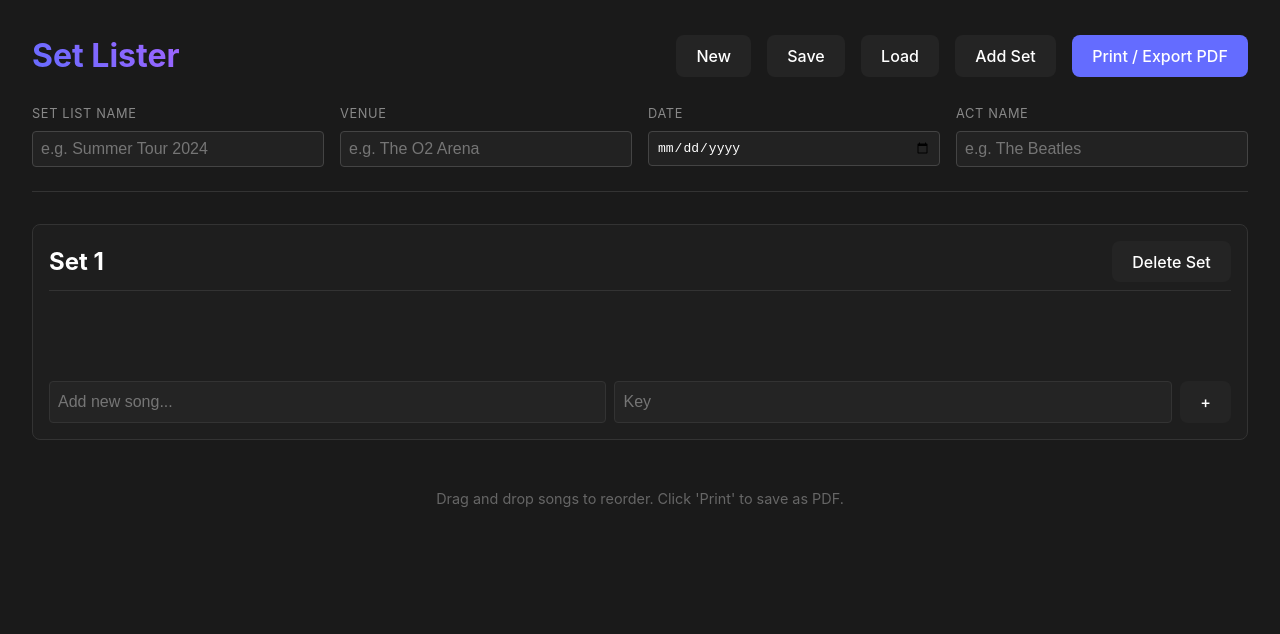
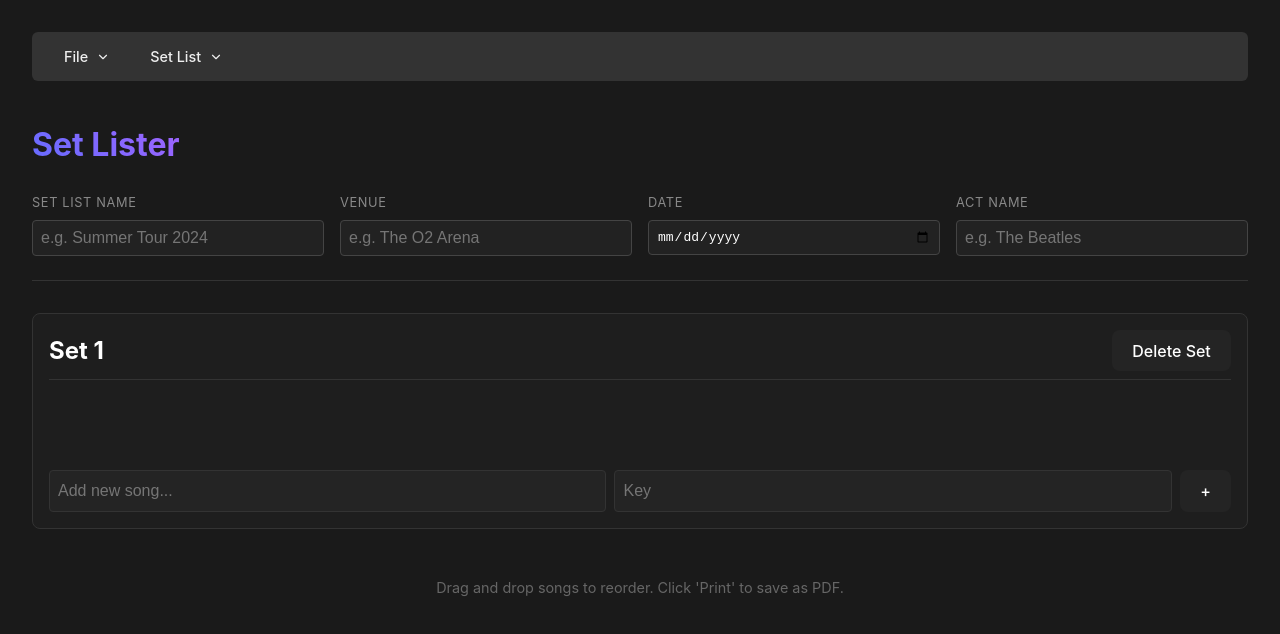
Before and after one commit to thebigdavec/set-lister, a Vue app: page / in a window 1280 px wide. Shown: the top 634 px of the page. Built offline with nearby package versions, Linux system fonts and the light colour scheme.

Commit message:
feat: Add MenuBar component to centralize file and setlist actions, replacing individual header buttons.

```diff
--- a/package.json
+++ b/package.json
@@ -9,6 +9,7 @@
     "preview": "vite preview"
   },
   "dependencies": {
+    "lucide-vue-next": "^0.554.0",
     "sortablejs": "^1.15.6",
     "vue": "^3.5.24"
   },
--- a/src/App.vue
+++ b/src/App.vue
@@ -3,6 +3,7 @@ import { ref, nextTick, computed, onMounted, onUnmounted } from 'vue';
 import { store, addSet, removeSet, updateMetadata, resetStore, loadStore, markClean } from './store';
 import Set from './components/Set.vue';
 import SetPreview from './components/SetPreview.vue';
+import MenuBar from './components/MenuBar.vue';
 import { autoScaleText } from './utils/autoScale';
 
 const showPreview = ref(false);
@@ -208,6 +209,15 @@ onUnmounted(() => {
 <template>
   <div v-if="!showPreview" class="app-container">
     <header class="no-print">
+      <MenuBar
+        :is-dirty="store.isDirty"
+        @new="startNew"
+        @load="loadFromDisk"
+        @save="saveToDisk"
+        @save-as="saveToDisk({ altKey: true })"
+        @add-set="addSet"
+        @export="togglePreview"
+      />
       <div class="header-top">
         <h1>Set Lister</h1>
         <div class="controls">
@@ -218,18 +228,6 @@ onUnmounted(() => {
             accept=".json"
             style="display: none"
           />
-          <button type="button" @click="startNew" class="secondary">New</button>
-          <button
-            type="button"
-            @click="saveToDisk"
-            class="secondary"
-            :title="store.isDirty ? 'You have unsaved changes' : 'All changes saved'"
-          >
-            Save{{ store.isDirty ? ' *' : '' }}
-          </button>
-          <button type="button" @click="loadFromDisk" class="secondary">Load</button>
-          <button type="button" @click="addSet">Add Set</button>
-          <button type="button" @click="togglePreview" class="primary">Print / Export PDF</button>
         </div>
       </div>
 
@@ -370,6 +368,7 @@ h1 {
   margin: 0;
   font-size: 2rem;
   background: linear-gradient(45deg, #646cff, #a164ff);
+  background-clip: text;
   -webkit-background-clip: text;
   -webkit-text-fill-color: transparent;
 }
--- /dev/null
+++ b/src/components/MenuBar.vue
@@ -0,0 +1,184 @@
+<script setup>
+import { ref, onMounted, onUnmounted } from 'vue';
+import {
+  FilePlus,
+  FolderOpen,
+  Save,
+  SaveAll,
+  PlusCircle,
+  FileDown,
+  ChevronDown
+} from 'lucide-vue-next';
+
+const props = defineProps({
+  isDirty: {
+    type: Boolean,
+    default: false
+  }
+});
+
+const emit = defineEmits(['new', 'load', 'save', 'save-as', 'add-set', 'export']);
+
+const activeMenu = ref(null);
+const menuRef = ref(null);
+
+function toggleMenu(menuName) {
+  if (activeMenu.value === menuName) {
+    activeMenu.value = null;
+  } else {
+    activeMenu.value = menuName;
+  }
+}
+
+function closeMenu() {
+  activeMenu.value = null;
+}
+
+function handleAction(action) {
+  emit(action);
+  closeMenu();
+}
+
+function handleClickOutside(event) {
+  if (menuRef.value && !menuRef.value.contains(event.target)) {
+    closeMenu();
+  }
+}
+
+onMounted(() => {
+  document.addEventListener('click', handleClickOutside);
+});
+
+onUnmounted(() => {
+  document.removeEventListener('click', handleClickOutside);
+});
+</script>
+
+<template>
+  <div class="menu-bar no-print" ref="menuRef">
+    <div class="menu-item" :class="{ active: activeMenu === 'file' }">
+      <button class="menu-trigger" @click.stop="toggleMenu('file')">
+        File <ChevronDown :size="14" />
+      </button>
+      <div v-if="activeMenu === 'file'" class="dropdown-menu">
+        <button @click="handleAction('new')" class="dropdown-item">
+          <FilePlus :size="16" /> New
+        </button>
+        <button @click="handleAction('load')" class="dropdown-item">
+          <FolderOpen :size="16" /> Load
+        </button>
+        <div class="divider"></div>
+        <button @click="handleAction('save')" class="dropdown-item">
+          <Save :size="16" /> Save
+        </button>
+        <button @click="handleAction('save-as')" class="dropdown-item">
+          <SaveAll :size="16" /> Save As...
+        </button>
+      </div>
+    </div>
+
+    <div class="menu-item" :class="{ active: activeMenu === 'setlist' }">
+      <button class="menu-trigger" @click.stop="toggleMenu('setlist')">
+        Set List <ChevronDown :size="14" />
+      </button>
+      <div v-if="activeMenu === 'setlist'" class="dropdown-menu">
+        <button @click="handleAction('add-set')" class="dropdown-item">
+          <PlusCircle :size="16" /> Add Set
+        </button>
+        <div class="divider"></div>
+        <button @click="handleAction('export')" class="dropdown-item">
+          <FileDown :size="16" /> Export PDF
+        </button>
+      </div>
+    </div>
+
+    <div v-if="isDirty" class="dirty-indicator">
+      (edited)
+    </div>
+  </div>
+</template>
+
+<style scoped>
+.menu-bar {
+  display: flex;
+  gap: 0.5rem;
+  background: #333;
+  padding: 0.5rem 1rem;
+  border-radius: 6px;
+  margin-bottom: 1rem;
+  position: relative;
+  z-index: 100;
+  align-items: center;
+}
+
+.menu-item {
+  position: relative;
+}
+
+.menu-trigger {
+  background: transparent;
+  border: none;
+  color: #eee;
+  padding: 0.5rem 1rem;
+  border-radius: 4px;
+  cursor: pointer;
+  display: flex;
+  align-items: center;
+  gap: 0.5rem;
+  font-size: 0.9rem;
+  transition: background-color 0.2s;
+}
+
+.menu-trigger:hover, .menu-item.active .menu-trigger {
+  background: #444;
+}
+
+.dropdown-menu {
+  position: absolute;
+  top: 100%;
+  left: 0;
+  background: #2a2a2a;
+  border: 1px solid #444;
+  border-radius: 6px;
+  min-width: 180px;
+  box-shadow: 0 4px 12px rgba(0,0,0,0.3);
+  padding: 0.5rem 0;
+  margin-top: 0.25rem;
+  display: flex;
+  flex-direction: column;
+}
+
+.dropdown-item {
+  background: transparent;
+  border: none;
+  color: #ddd;
+  padding: 0.6rem 1rem;
+  text-align: left;
+  cursor: pointer;
+  display: flex;
+  align-items: center;
+  gap: 0.75rem;
+  font-size: 0.9rem;
+  width: 100%;
+  transition: background-color 0.1s;
+}
+
+.dropdown-item:hover {
+  background: #444;
+  color: white;
+}
+
+.divider {
+  height: 1px;
+  background: #444;
+  margin: 0.25rem 0;
+}
+
+.dirty-indicator {
+  margin-left: auto;
+  color: #eee;
+  font-size: 0.9rem;
+  opacity: 0.7;
+  padding: 0 0.5rem;
+}
+</style>
```
Also changed, not shown: 1 other file (tests, documents, lock files or other folders).
